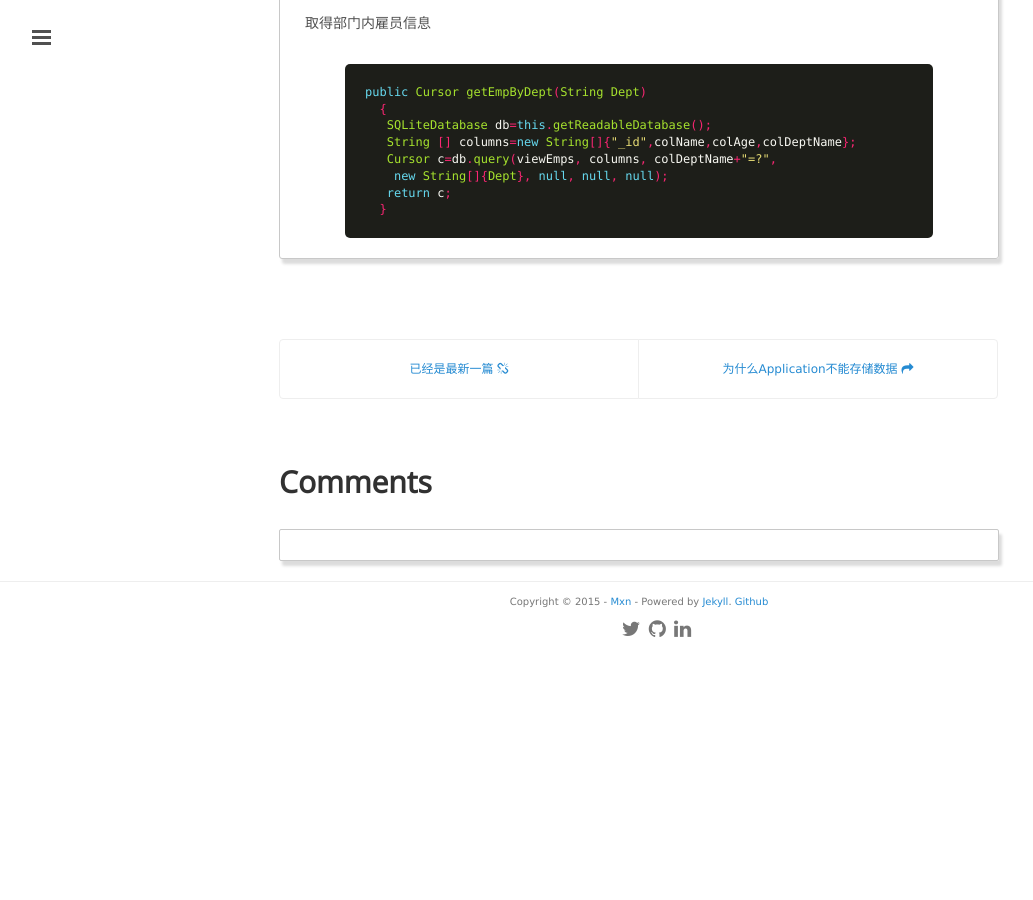
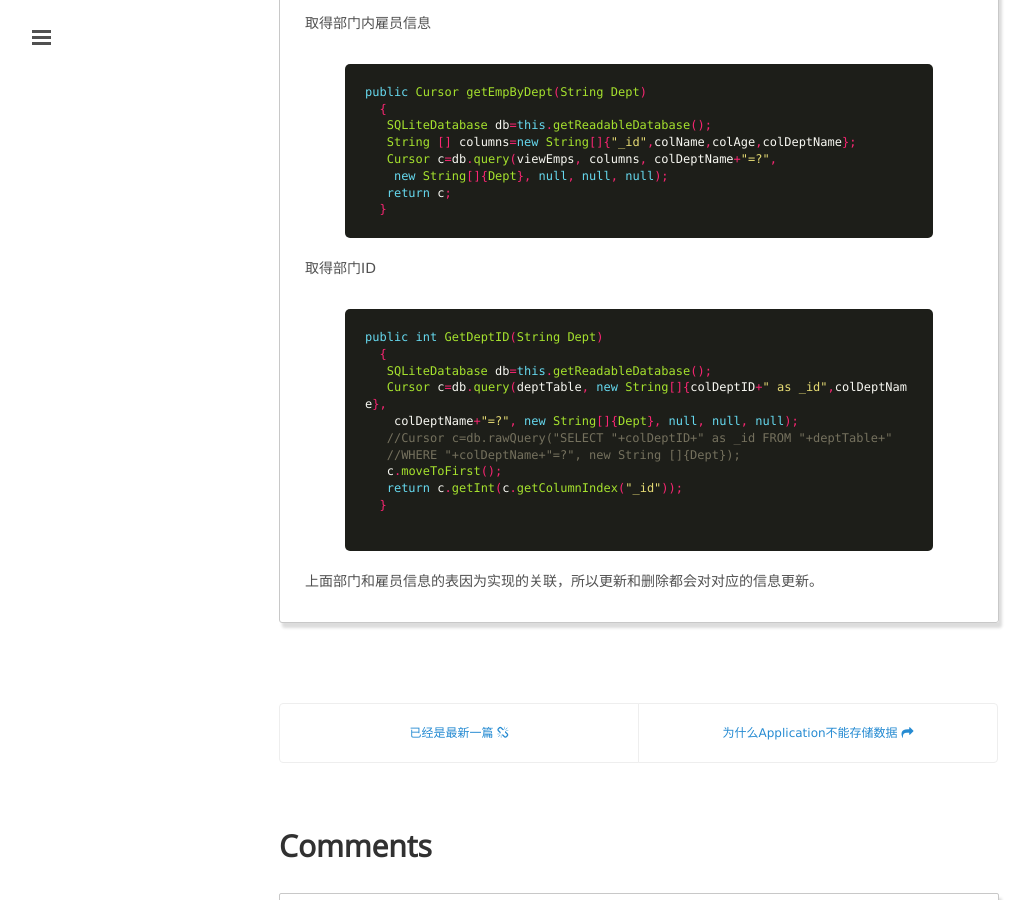
Before and after one commit to mxn21/mxn21.github.io, a Jekyll site: the page built from _posts/2015-6-17-Android数据库SQLite表内设置外键.md, in a window 1280 px wide and 900 px high, scrolled down 3340 px. Shown: the whole window, without its empty margins (1-1034 px from the left). Built offline with Jekyll 4.4.1, drawn with Linux system fonts in a browser that asks for light colours; Markdown is read by kramdown in place of the engine named in the settings; comment, search, counter and statistics services are not loaded; before the commit the page ends 3994 px from its top, so only the background shows below that.

Commit message:
Update 2015-6-17-Android数据库SQLite表内设置外键.md

```diff
--- a/_posts/2015-6-17-Android数据库SQLite表内设置外键.md
+++ b/_posts/2015-6-17-Android数据库SQLite表内设置外键.md
@@ -157,3 +157,18 @@
    return c;
   }
 {% endhighlight  %}
+
+取得部门ID
+{% highlight java %}
+public int GetDeptID(String Dept)
+  {
+   SQLiteDatabase db=this.getReadableDatabase();
+   Cursor c=db.query(deptTable, new String[]{colDeptID+" as _id",colDeptName},
+    colDeptName+"=?", new String[]{Dept}, null, null, null);
+   //Cursor c=db.rawQuery("SELECT "+colDeptID+" as _id FROM "+deptTable+"
+   //WHERE "+colDeptName+"=?", new String []{Dept});
+   c.moveToFirst();
+   return c.getInt(c.getColumnIndex("_id"));
+  }
+  {% endhighlight  %}
+ 上面部门和雇员信息的表因为实现的关联，所以更新和删除都会对对应的信息更新。
```
